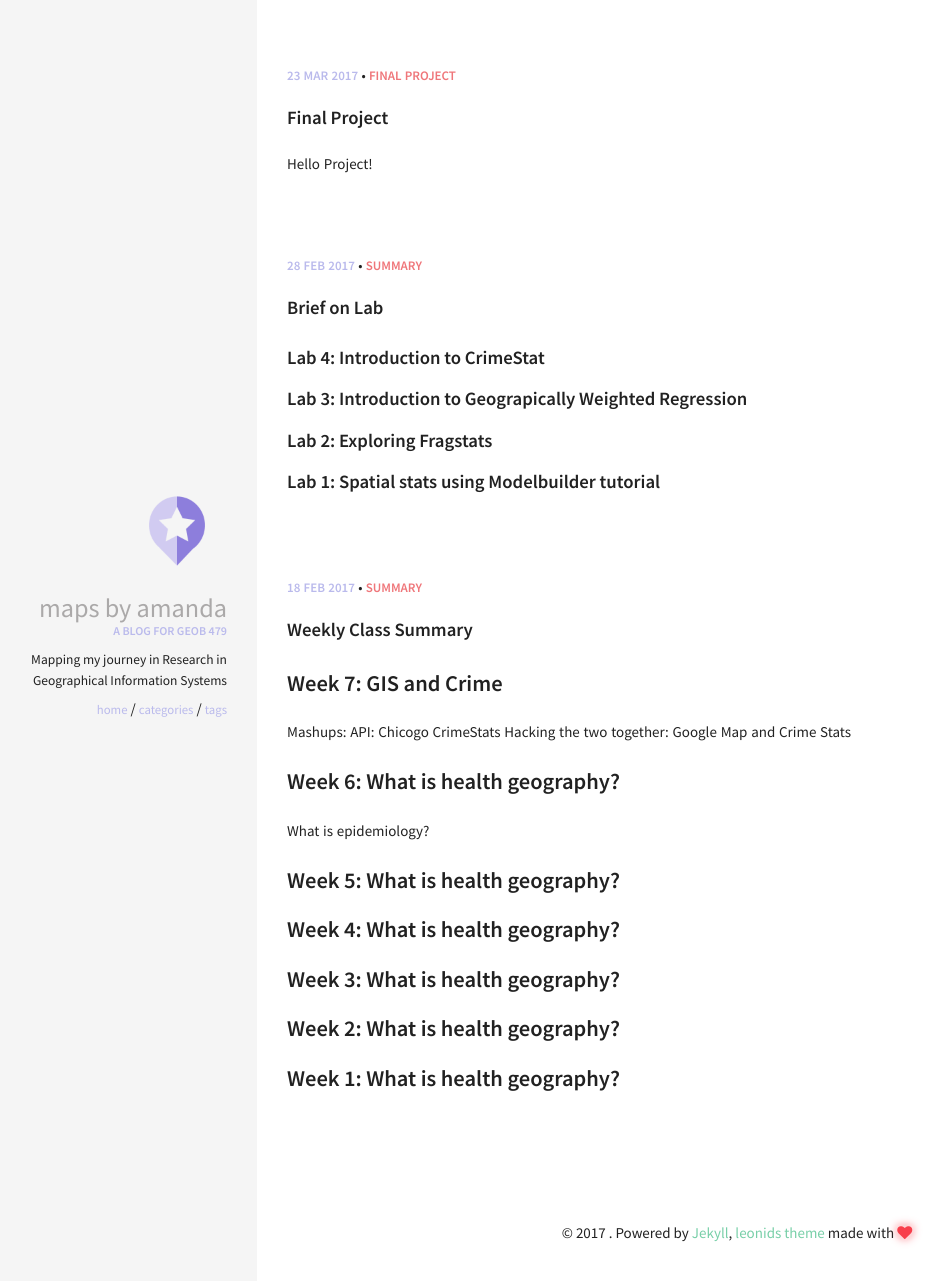
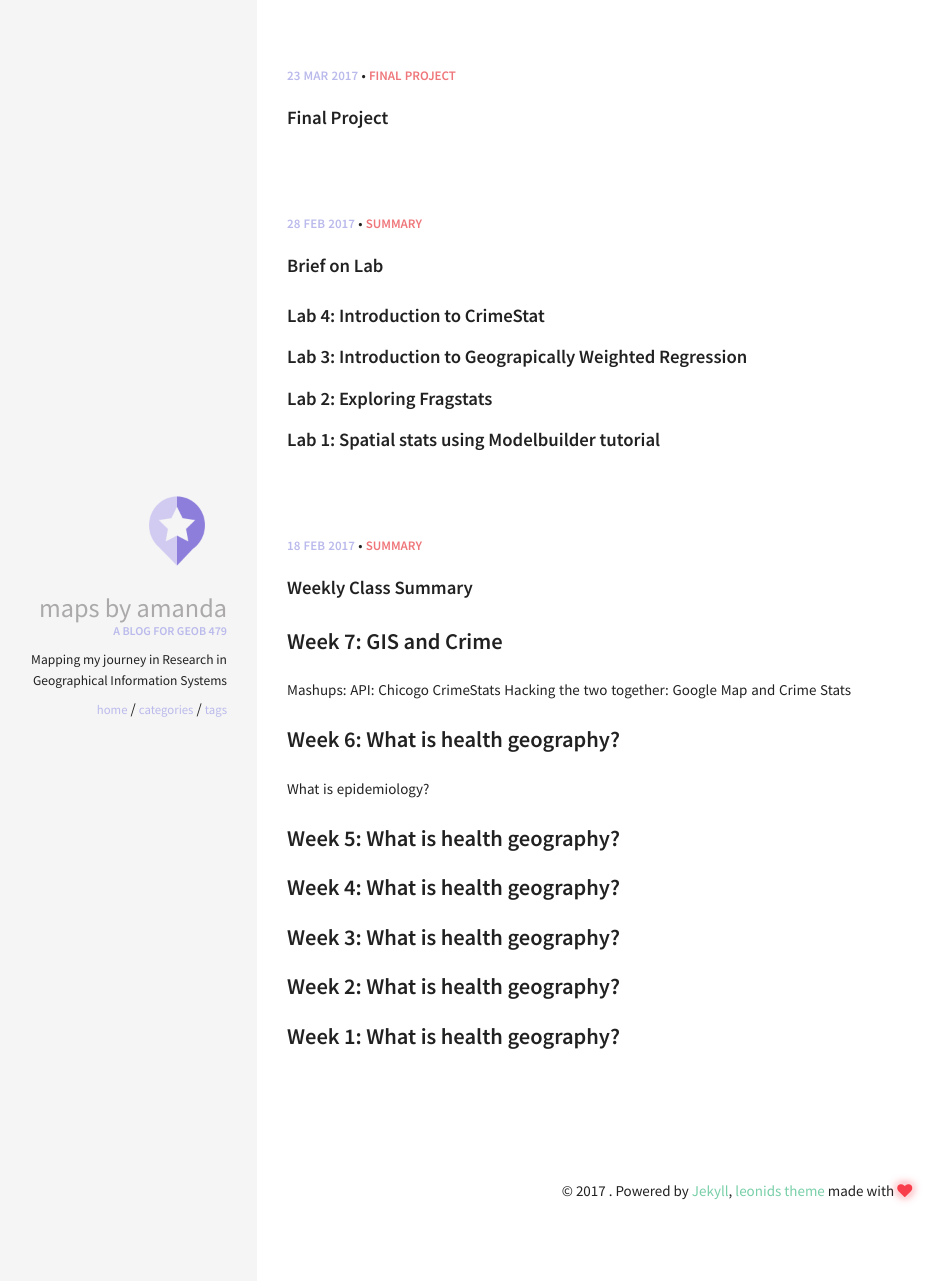
Before and after one commit to akailu/geob479blog, a Jekyll site: the page built from index.html, in a window 1280 px wide. Shown: the top 1281 px of the page, without its empty margins (63-1011 px from the left). Built offline with Jekyll 4.4.1, drawn with Linux system fonts in a browser that asks for light colours.

Commit message:
a few things added and a few things lost

```diff
--- a/_posts/2017-03-23-Final-Project.md
+++ b/_posts/2017-03-23-Final-Project.md
@@ -1,9 +1,7 @@
 ---
-layout: finalproject
-title:  Final Project
-date:  2017-03-23
+layout: post
+title: Final Project
+date: 2017-03-23
 categories: [Final Project]
 comments: true
 ---
-
-Hello Project!
```
Also changed, not shown: img/avatar.jpg, img/leonids-logo.png (deleted).
